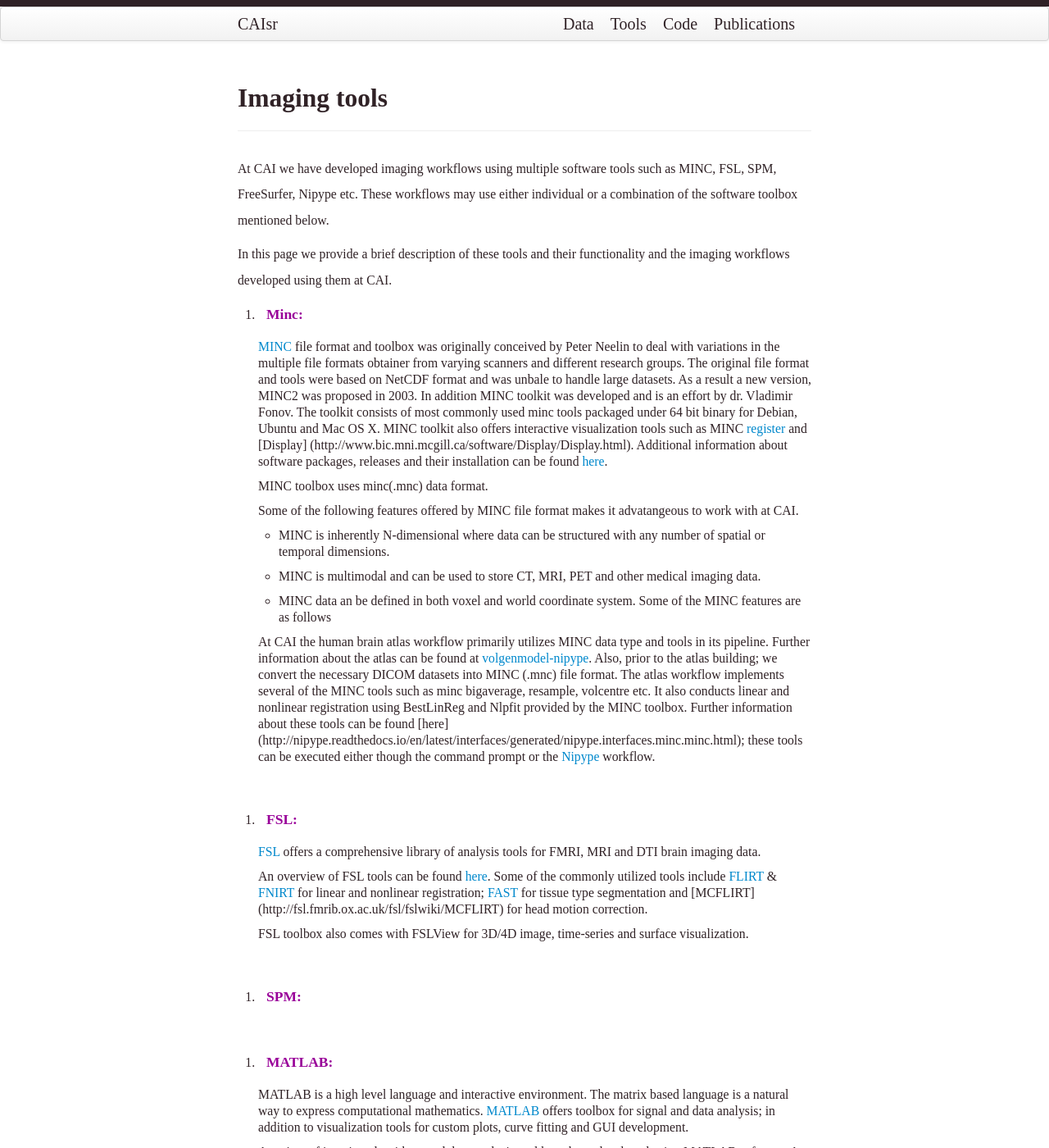
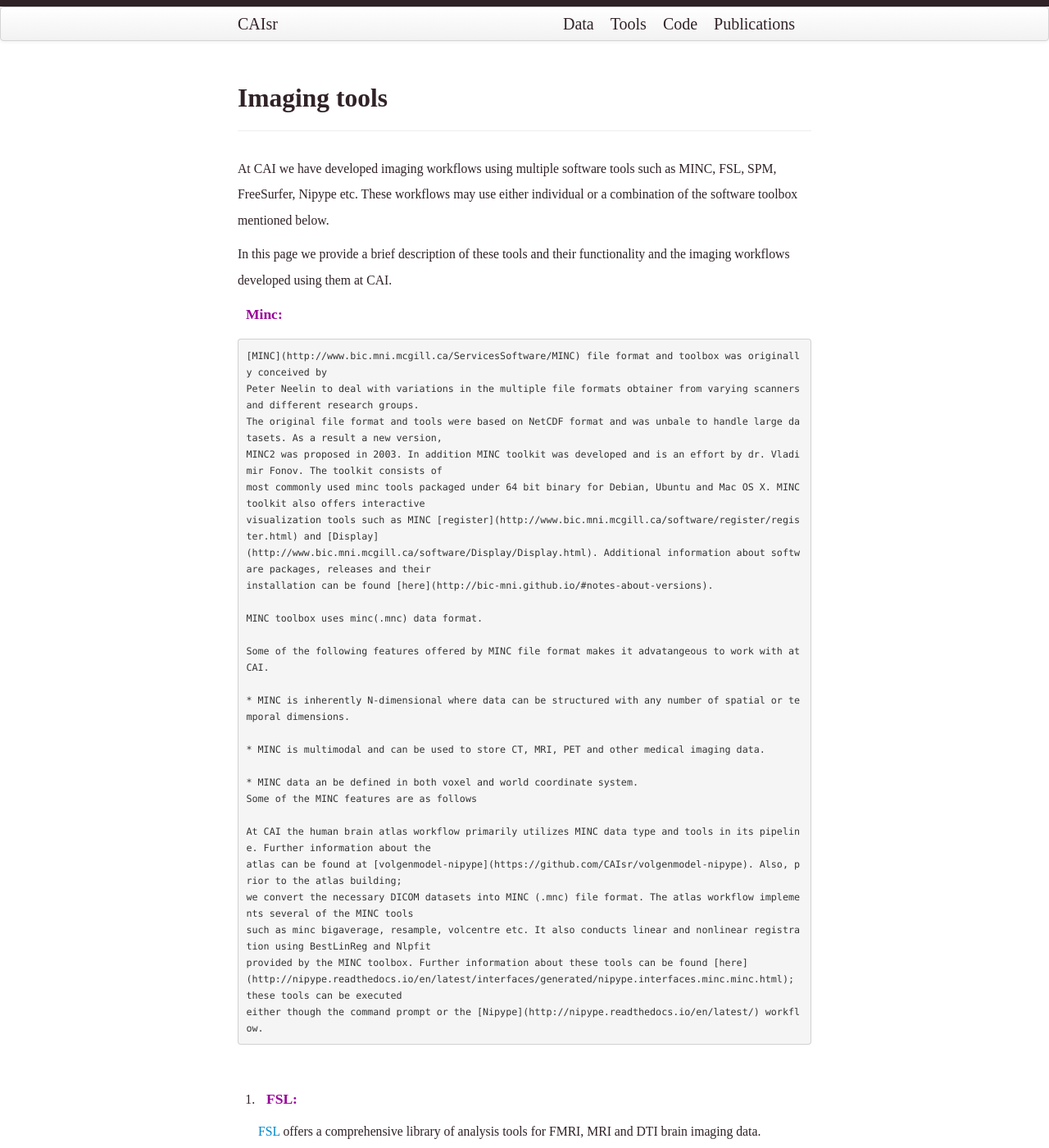
Before and after one commit to CAIsr/CAIsr.github.io, a Jekyll site: the page built from pages/imaging_tools.md, in a window 1280 px wide and 1400 px high. Shown: the whole window at 82% size. Built offline with Jekyll 4.4.1, drawn with Linux system fonts in a browser that asks for light colours.

Commit message:
Update imaging_tools.md

```diff
--- a/pages/imaging_tools.md
+++ b/pages/imaging_tools.md
@@ -9,9 +9,9 @@
 
 In this page we provide a brief description of these tools and their functionality and the imaging workflows developed using them at CAI.
 
-1. <dl>
-   <dd> <h4 style="color:#990099;"> Minc: </h4> </dd>
-   </dl>
+<dl>
+<dd> <h4 style="color:#990099;"> Minc: </h4> </dd>
+</dl>
 
     [MINC](http://www.bic.mni.mcgill.ca/ServicesSoftware/MINC) file format and toolbox was originally conceived by
     Peter Neelin to deal with variations in the multiple file formats obtainer from varying scanners and different research groups.
```
